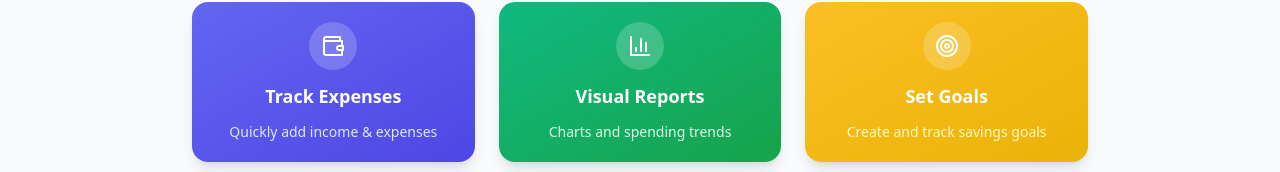
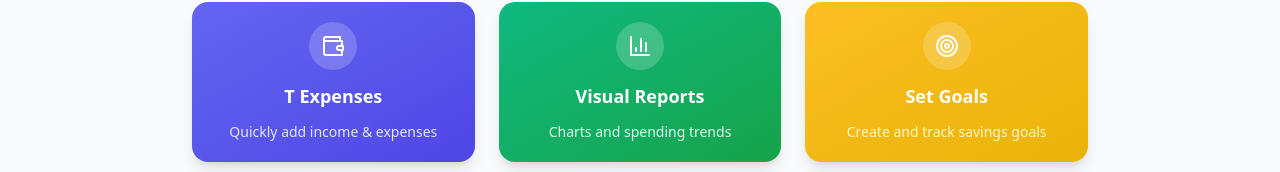
Before and after one commit to Mesit-Rathnayake/budgetbuddy, a React (Create React App) app in the folder front/: page /home in a window 1280 px wide. Shown: the part 134-306 px from the top of the page. Built offline with nearby package versions, Linux system fonts and the light colour scheme.

Commit message:
test pipeline

```diff
--- a/front/src/pages/HomePage.js
+++ b/front/src/pages/HomePage.js
@@ -118,7 +118,7 @@ export default function HomePage() {
                 <div className="p-3 bg-white/20 rounded-full backdrop-blur-sm">
                   <Wallet className="w-6 h-6 text-white" />
                 </div>
-                <div className="text-lg font-semibold">Track Expenses</div>
+                <div className="text-lg font-semibold">T Expenses</div>
                 <div className="text-sm text-indigo-100">Quickly add income & expenses</div>
               </button>
 
```
